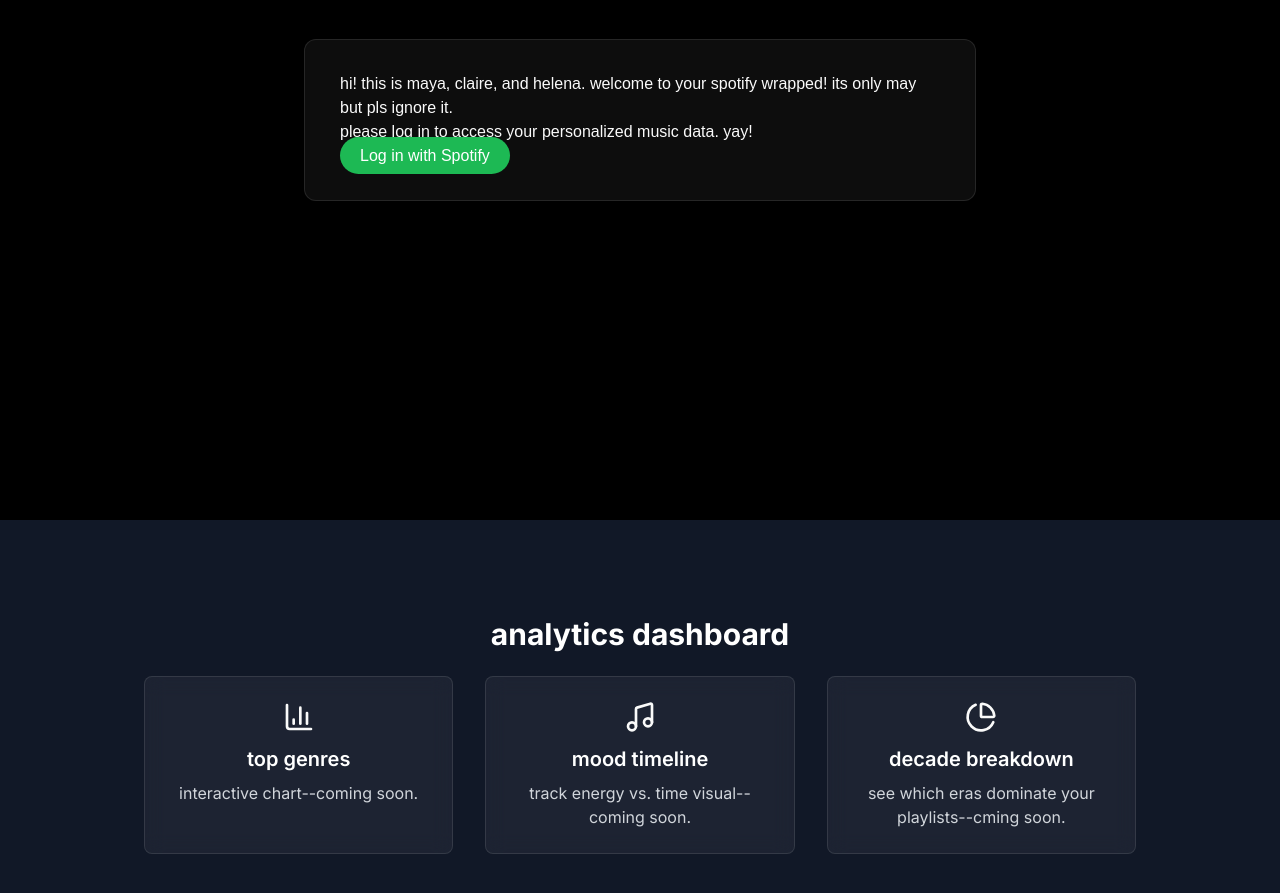
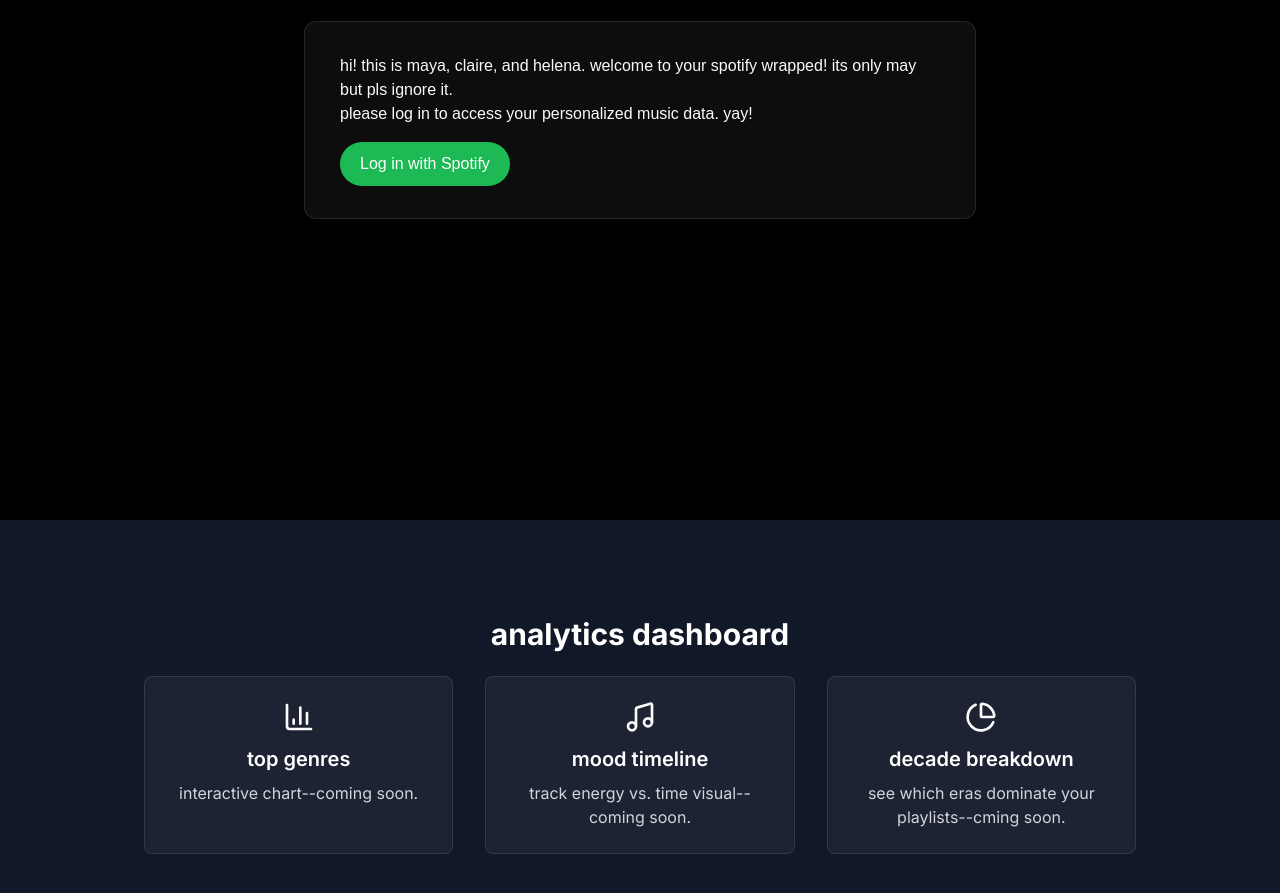
Before and after one commit to clayrr/Lab-3-Spotify-Project, a Vue app in the folder spotif/: page / in a window 1280 px wide. Shown: the part 1080-1973 px from the top of the page. Built offline with nearby package versions, Linux system fonts and the light colour scheme.

Commit message:
fixed button placement

```diff
--- a/spotif/src/App.vue
+++ b/spotif/src/App.vue
@@ -73,7 +73,7 @@
 
     <div v-if="!accessToken">
       <p>please log in to access your personalized music data. yay!</p>
-      <a href="http://localhost:8888/login" style="text-decoration: none; background: #1db954; color: white; padding: 10px 20px; border-radius: 25px;">Log in with Spotify</a>
+      <a href="http://localhost:8888/login" style="text-decoration: none; background: #1db954; color: white; padding: 10px 20px; border-radius: 25px; display: inline-block; margin-top: 1em;">Log in with Spotify</a>
     </div>
 
     <div v-else-if="!userData">
```
